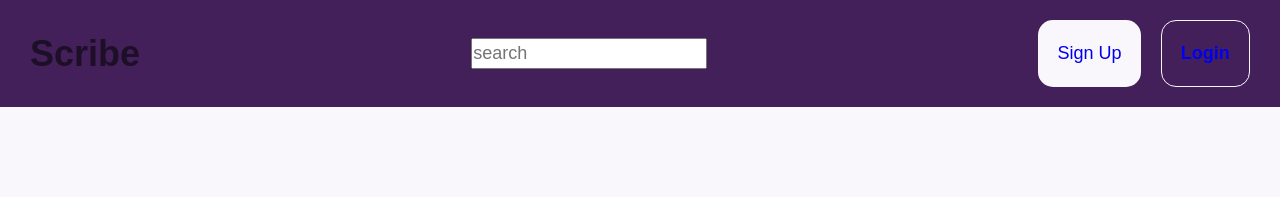
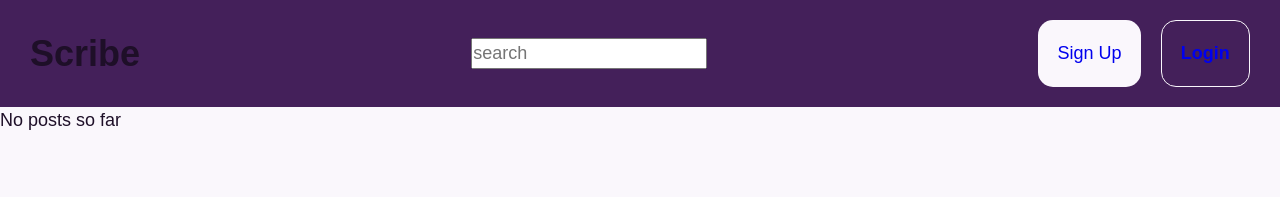
Before and after one commit to Q-Chan97/scribe-blog, a React (Vite) app in the folder frontend/: page / in a window 1280 px wide. Shown: the top 197 px of the page. Built offline with nearby package versions, Linux system fonts and the light colour scheme.

Commit message:
feat: Add children routes for Outlet

```diff
--- a/frontend/src/routes.tsx
+++ b/frontend/src/routes.tsx
@@ -1,6 +1,9 @@
 import App from "./App.tsx"
 import SignUp from "./components/SignUp/SignUp.tsx";
 import Login from "./components/Login/Login.tsx";
+import Main from "./components/Main/Main.tsx";
+import Blog from "./components/Blog/Blog.tsx";
+import CreatePost from "./components/CreatePost/CreatePost.tsx";
 
 import ForwardAuthenticated from "./Redirect/forwardAuth.tsx";
 
@@ -8,6 +11,11 @@ const routes = [
     {
         path: "/",
         element: <App />,
+        children: [
+            { index: true, element: <Main /> },
+            { path: ":userId/posts/:id", element: <Blog />},
+            { path: "create", element: <CreatePost />}
+        ]
     },
     {
         path: "/signUp",
```
